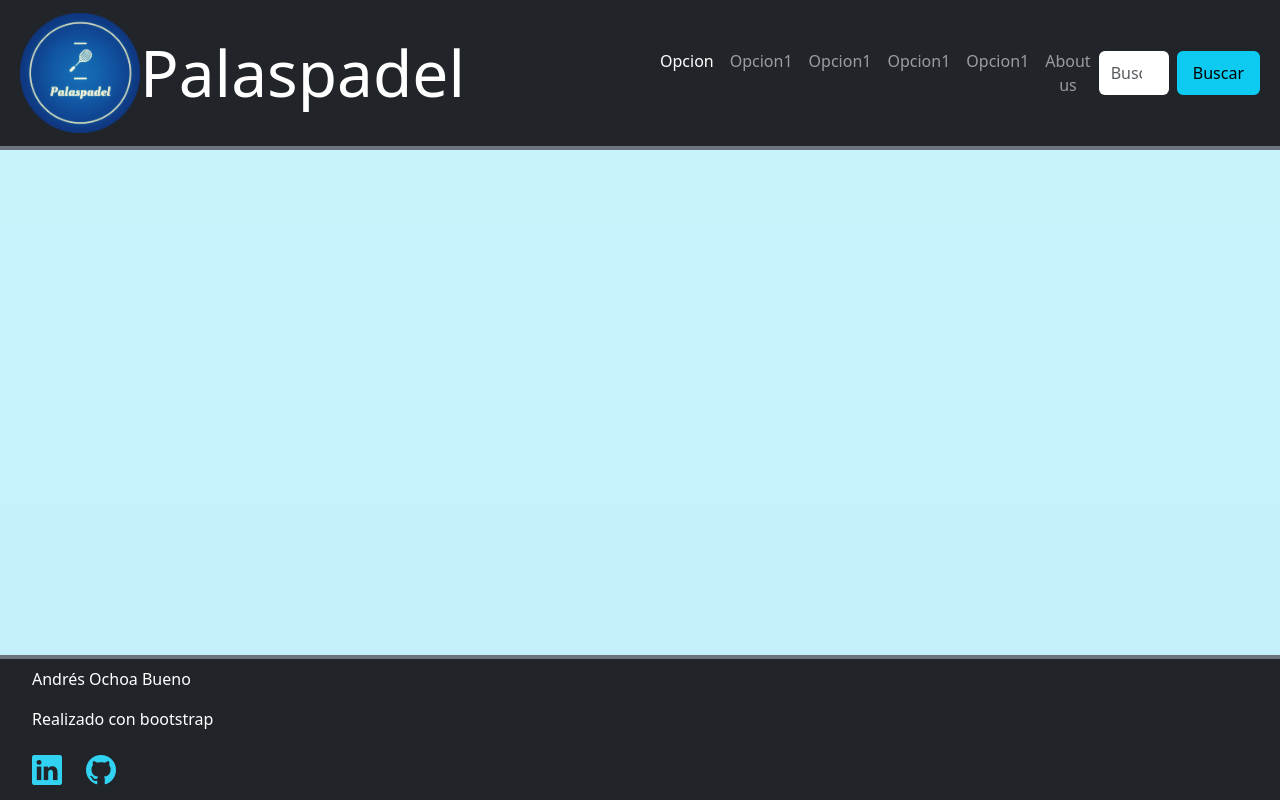
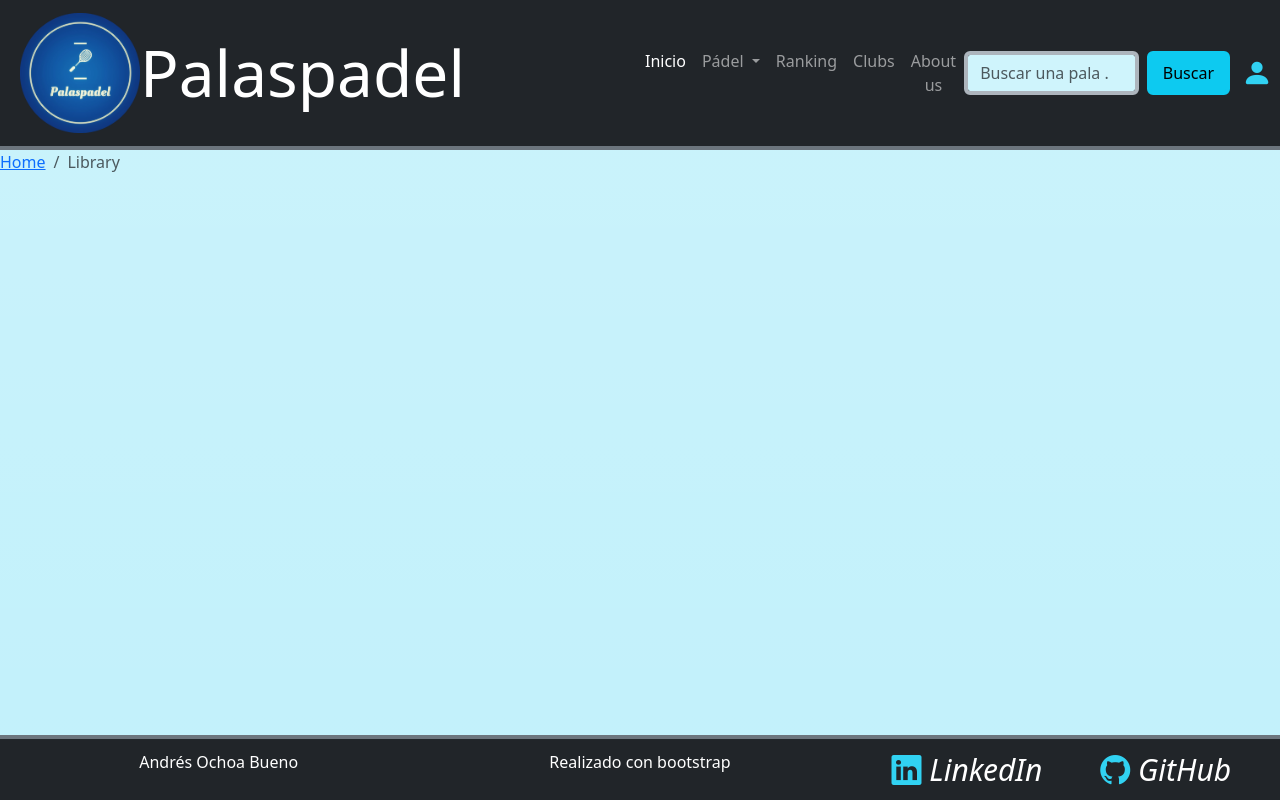
Before and after one commit to Riverwing/Andres-Ochoa-Bueno, a plain HTML site: page index.html in a window 1280 px wide. Drawn offline with nearby package versions, Linux system fonts and the light colour scheme.

Commit message:
subo index

```diff
--- a/index.html
+++ b/index.html
@@ -10,24 +10,39 @@
     <link rel="stylesheet" href="bootstrap/node_modules/bootstrap-icons/font/bootstrap-icons.css">
 
     <style>
+        html {
+            scroll-behavior: smooth;
+        }
+
         #logo {
             max-height: 15vh;
+        }
+
+        i {
+            color: #31D2F2;
+            font-size: 30px;
+        }
+
+        span {
+            width: fit-content;
         }
     </style>
 </head>
 
 <body class="vh-100 bg-info bg-gradient bg-opacity-25">
     <header class="sticky-top border-bottom border-secondary border-4">
-        <!--para decir que es menu usamos la clase navbar, con navbar-expand-lg sea menor se colapse,   -->
+        <!--para decir que es menu usamos la clase navbar, con navbar-expand-lg sea menor se colapse   -->
         <nav class="navbar navbar-expand-lg navbar-dark bg-dark p-2">
-            <div class="container-fluid "><!-- creamos un contenedor de tipo fluid -->
+            <div class="container-fluid justify-content-around justify-content-lg-start">
+                <!-- creamos un contenedor de tipo fluid -->
                 <a class="navbar-brand d-flex align-items-center" href="index.html">
                     <img src="images/logo/logo.png" alt="logo" id="logo" class="img-fluid">
-                    <span class="display-3 text-white m-auto">Palaspadel</span>
+                    <span class="display-3 text-white d-none d-sm-block ">Palaspadel</span>
                 </a>
 
             </div>
-            <div class="container-fluid justify-content-end">
+
+            <div class="container-fluid justify-content-center">
                 <!-- boton para cuando el display sea menor -->
                 <button class="navbar-toggler mt-3 mb-1" type="button" data-bs-toggle="collapse" data-bs-target="#menu"
                     aria-controls="menu" aria-expanded="false">
@@ -37,55 +52,102 @@
                 <!-- div todos los elementos, el id lo usaremos para refernciarlo y así llamoarlo desde el boton -->
                 <div class="collapse navbar-collapse justify-content-around d-lg-flex align-items-center" id="menu">
                     <ul class="navbar-nav text-center">
+                        <hr class="d-lg-none border border-info border-1 opacity-50">
                         <li class="nav-item">
-                            <a class="nav-link active" href="">
-                                <span>Opcion</span>
+                            <a class="nav-link active" href="index.html">
+                                <span>Inicio</span>
                             </a>
+                            <hr class="d-lg-none border border-info border-1 opacity-50">
+                        </li>
+
+                        <li class="nav-item dropdown ">
+
+                            <a class="nav-link dropdown-toggle" href="" role="button" data-bs-toggle="dropdown"
+                                aria-expanded="false" id="menu_desplegable">
+                                <span>Pádel</span>
+                            </a>
+
+                            <!-- clase dropdown menu el atribito sirve para nombrarlo y así llamarlo, actua como un id  -->
+                            <ul class="dropdown-menu" aria-labelledby="menu_desplegable">
+                                <li class="dropdown-item">
+                                    <a class="nav-link " href="palas.html">
+                                        <span class="text-dark">Palas</span>
+                                    </a>
+                                </li>
+                                <!-- con la clase nav-link cambia el formato del enlace -->
+                                <li>
+                                    <hr class="dropdown-divider">
+                                </li>
+                                <li class="dropdown-item">
+                                    <a class="nav-link" href="partes.html">
+                                        <span class="text-dark">Partes pala</span>
+                                    </a>
+                                </li>
+                                <hr class="dropdown-divider">
+                                <li class="dropdown-item">
+                                    <a class="nav-link" href="pista.html">
+                                        <span class="text-dark">Pista de padel</span>
+                                    </a>
+                                </li>
+                                <hr class="dropdown-divider">
+                                <li class="dropdown-item">
+                                    <a class="nav-link" href="pelota.html">
+                                        <span class="text-dark">Pelota de padel</span>
+                                    </a>
+                                </li>
+
+                            </ul>
+                            <hr class="d-lg-none border border-info border-1 opacity-50">
+                        </li>
+
                         </li>
 
                         <li class="nav-item">
-                            <a class="nav-link" href="">
-                                <span>Opcion1</span>
+                            <a class="nav-link" href="ranking.html">
+                                <span>Ranking</span>
                             </a>
+                            <hr class="d-lg-none border border-info border-1 opacity-50">
                         </li>
 
                         <li class="nav-item">
-                            <a class="nav-link" href="">
-                                <span>Opcion1</span>
+                            <a class="nav-link" href="clubs.html">
+                                <span>Clubs</span>
                             </a>
+                            <hr class="d-lg-none border border-info border-1 opacity-50">
                         </li>
 
                         <li class="nav-item">
-                            <a class="nav-link" href="">
-                                <span>Opcion1</span>
-                            </a>
-                        </li>
-
-                        <li class="nav-item">
-                            <a class="nav-link" href="">
-                                <span>Opcion1</span>
-                            </a>
-                        </li>
-
-                        <li class="nav-item">
-                            <a class="nav-link" href="">
+                            <a class="nav-link" href="about.html">
                                 <span>About us</span>
                             </a>
+                            <hr class="d-lg-none border border-info border-1 opacity-50">
                         </li>
                     </ul>
 
                     <form action="post" class="d-flex ">
-                        <input type="search" class="form-control me-2 border-0" placeholder="Buscar una pala ...">
+                        <input type="search"
+                            class="form-control me-2 text-dark-emphasis bg-info-subtle border border-dark-subtle"
+                            placeholder="Buscar una pala ...">
                         <button type="button" class=" btn btn-info">Buscar</button>
                     </form>
+                </div>
+            </div>
 
-
-
-                </div>
-
+            <div class="d-flex">
+                <a class="" href="formulario.html">
+                    <i class="bi bi-person-fill"> </i>
+                </a>
             </div>
         </nav>
     </header>
+
+    <!-- breadcrumb -->
+    <nav aria-label="breadcrumb">
+        <ol class="breadcrumb">
+            <li class="breadcrumb-item"><a href="#">Home</a></li>
+            <li class="breadcrumb-item active" aria-current="page">Library</li>
+        </ol>
+    </nav>
 
 
     <!-- carrusel -->
@@ -95,17 +157,26 @@
 
 
     <!-- Footer -->
-    <footer class=" mt-5 p-2  fixed-bottom bg-dark text-white border-top border-secondary border-4 ">
-        <div class="container-fluid row justify-content-around">
-            <div class="row">
-                <p>Andrés Ochoa Bueno</p>
-                <p>Realizado con bootstrap</p>
-                <a href="https://www.linkedin.com/in/Andr%C3%A9sOchoaBueno" style="width: fit-content;">
-                    <i class="bi bi-linkedin" style="color: #31D2F2; font-size: 30px;"></i>
-                </a>
-                <a href="" style="width: fit-content;">
-                    <i class="bi bi-github" style="color: #31D2F2;font-size: 30px;"></i>
-                </a>
+    <footer class=" mt-5 p-2 fixed-bottom bg-dark border-top border-secondary border-4 ">
+        <div class="container-fluid">
+            <div
+                class="row row-cols-md-2 row-cols-lg-3 row-gap-3 justify-content-around align-items-center text-center text-white">
+                <p class="col-sm-12">Andrés Ochoa Bueno</p>
+                <p class="col-sm-12">Realizado con bootstrap</p>
+                <div class="d-flex justify-content-around">
+                    <a href="https://www.linkedin.com/in/Andr%C3%A9sOchoaBueno" target="_blank"
+                        class="text-decoration-none w-auto">
+                        <i class="bi bi-linkedin">
+                            <span class="d-none d-md-inline text-white">LinkedIn</span>
+                        </i>
+                    </a>
+                    <a href="https://github.com/Riverwing/Andres-Ochoa-Bueno" target="_blank"
+                        class="text-decoration-none w-auto">
+                        <i class="bi bi-github">
+                            <span class="d-none d-md-inline text-white">GitHub</span>
+                        </i>
+                    </a>
+                </div>
             </div>
         </div>
     </footer>
```
Also changed, not shown: images/fondo.jpg (added), 3 other files.
